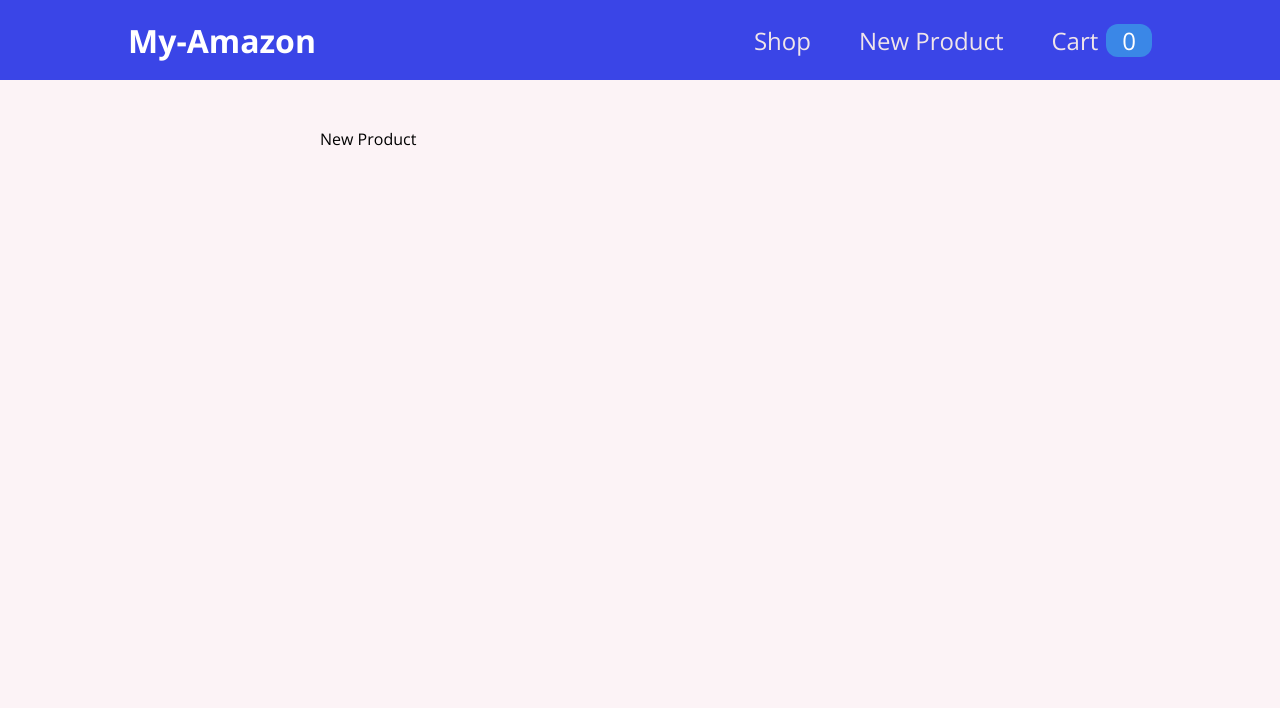
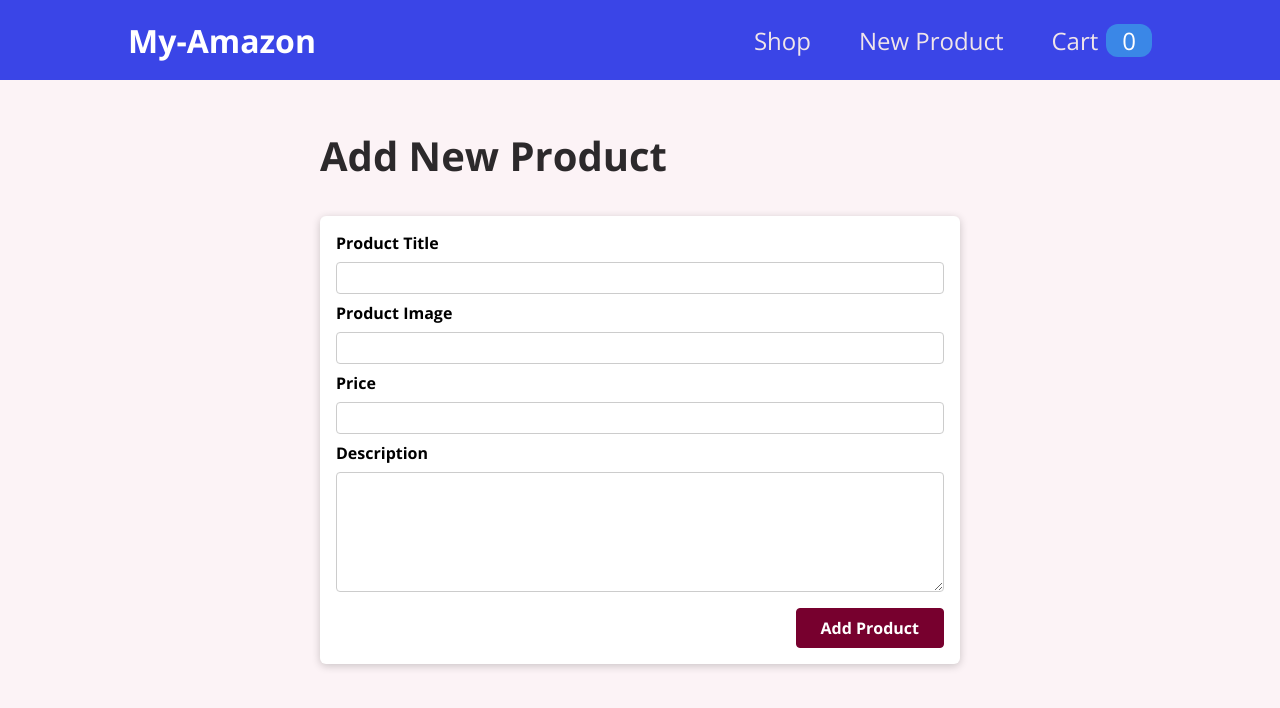
Before and after one commit to avi-lucky/My-Amazon, a React (Create React App) app: page /new-product in a window 1280 px wide. Shown: the top 708 px of the page. Built offline with nearby package versions, Linux system fonts and the light colour scheme.

Commit message:
New Products Form Created

```diff
--- /dev/null
+++ b/src/components/shopping/NewProductForm.js
@@ -0,0 +1,36 @@
+import Card from "../ui/Card";
+import classes from "./NewProductForm.module.css";
+
+function NewProductForm() {
+  function submitHandler(event) {
+    event.preventDefault();
+  }
+
+  return (
+    <Card>
+      <form className={classes.form} onSubmit={submitHandler}>
+        <div className={classes.control}>
+          <label htmlFor="title">Product Title</label>
+          <input type="text" required id="title" />
+        </div>
+        <div className={classes.control}>
+          <label htmlFor="image">Product Image</label>
+          <input type="url" required id="image" />
+        </div>
+        <div className={classes.control}>
+          <label htmlFor="price">Price</label>
+          <input type="number" required id="price" />
+        </div>
+        <div className={classes.control}>
+          <label htmlFor="description">Description</label>
+          <textarea id="description" required rows="5"></textarea>
+        </div>
+        <div className={classes.actions}>
+          <button>Add Product</button>
+        </div>
+      </form>
+    </Card>
+  );
+}
+
+export default NewProductForm;
--- /dev/null
+++ b/src/components/shopping/NewProductForm.module.css
@@ -0,0 +1,45 @@
+.form {
+  padding: 1rem;
+}
+
+.control {
+  margin-bottom: 0.5rem;
+}
+
+.control label {
+  display: block;
+  font-weight: bold;
+  margin-bottom: 0.5rem;
+}
+
+.control input,
+.control textarea {
+  display: block;
+  font: inherit;
+  border-radius: 4px;
+  border: 1px solid #ccc;
+  padding: 0.25rem;
+  width: 100%;
+}
+
+.actions {
+  margin-top: 1rem;
+  text-align: right;
+}
+
+.actions button {
+  font: inherit;
+  cursor: pointer;
+  background-color: #77002e;
+  color: white;
+  padding: 0.5rem 1.5rem;
+  border: 1px solid #77002e;
+  border-radius: 4px;
+  font-weight: bold;
+}
+
+.actions button:hover,
+.actions button:active {
+  background-color: #a50e48;
+  border-color: #a50e48;
+}
--- a/src/pages/NewProduct.js
+++ b/src/pages/NewProduct.js
@@ -1,5 +1,12 @@
+import NewProductForm from "../components/shopping/NewProductForm";
+
 function NewProduct() {
-  return <div>New Product</div>;
+  return (
+    <section>
+      <h1>Add New Product</h1>
+      <NewProductForm />
+    </section>
+  );
 }
 
 export default NewProduct;
```
